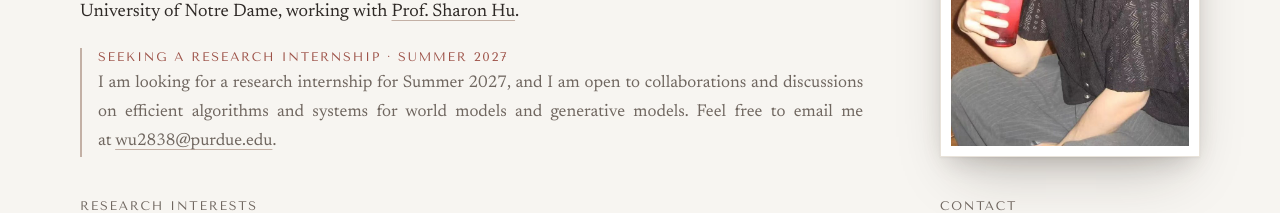
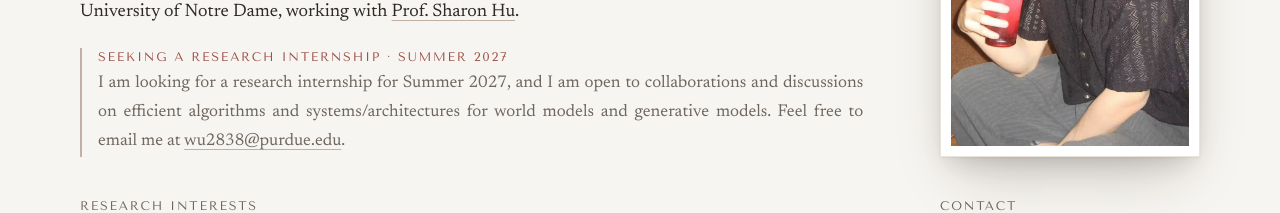
Before and after one commit to JianwenWuu/JianwenWuu.github.io, a Next.js app: page / in a window 1280 px wide. Shown: the part 508-721 px from the top of the page. Built offline with nearby package versions, Linux system fonts and the light colour scheme.

Commit message:
About note: systems/architectures

```diff
--- a/data/site.ts
+++ b/data/site.ts
@@ -19,7 +19,7 @@ export const siteConfig = {
   ],
   // Short note under the bio: a small red heading, then the text (rich).
   noteTitle: 'Seeking a Research Internship · Summer 2027',
-  note: 'I am looking for a research internship for Summer 2027, and I am open to collaborations and discussions on efficient algorithms and systems for world models and generative models. Feel free to email me at [wu2838@purdue.edu](mailto:wu2838@purdue.edu).',
+  note: 'I am looking for a research internship for Summer 2027, and I am open to collaborations and discussions on efficient algorithms and systems/architectures for world models and generative models. Feel free to email me at [wu2838@purdue.edu](mailto:wu2838@purdue.edu).',
   interests: [
     'Efficient AI',
     'Algorithm–Hardware Co-design',
```
